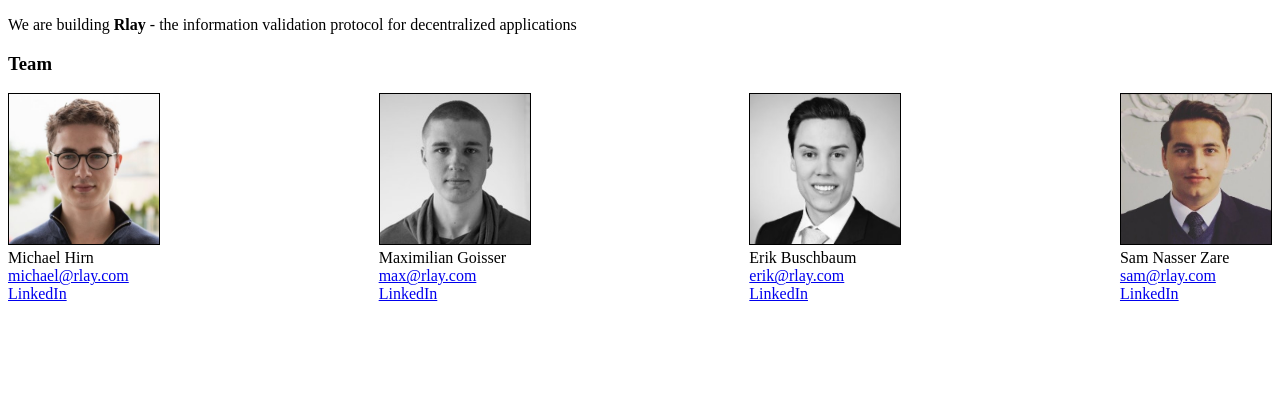
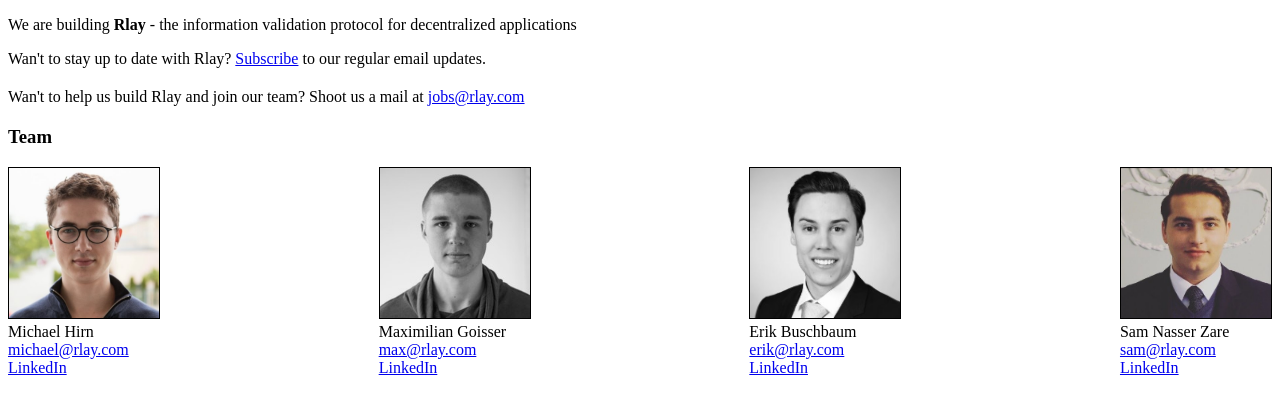
Before and after one commit to rlay-project/rlay.com, a Gatsby site: page / in a window 1280 px wide. Built offline with nearby package versions, Linux system fonts and the light colour scheme; Gatsby itself is replaced by a stand-in of ours.

Commit message:
Add subscribe and jobs section to main page

```diff
--- a/src/pages/index.js
+++ b/src/pages/index.js
@@ -5,6 +5,8 @@ import imageMichael from './images/team_michael.jpg';
 import imageMax from './images/team_max.jpg';
 import imageErik from './images/team_erik.jpg';
 import imageSam from './images/team_sam.jpg';
+
+const jobsEmail = 'jobs@rlay.com';
 
 const TeamMember = props => {
   const { name, email, linkedin, image } = props;
@@ -63,13 +65,32 @@ const Team = () => (
   </div>
 );
 
+const Subscribe = () => (
+  <div>
+    Wan't to stay up to date with Rlay?{' '}
+    <a href="http://eepurl.com/dtioX9">Subscribe</a> to our regular email
+    updates.
+  </div>
+);
+
+const Jobs = () => (
+  <p>
+    Wan't to help us build Rlay and join our team? Shoot us a mail at{' '}
+    <a href={`mailto:${jobsEmail}`}>{jobsEmail}</a>
+  </p>
+);
+
 const IndexPage = () => (
   <div>
     <p>
       We are building <b>Rlay</b> - the information validation protocol for
       decentralized applications
     </p>
-    <h3>Team</h3>
+    <Subscribe />
+    <div style={{ marginTop: '20px' }}>
+      <Jobs />
+    </div>
+    <h3 style={{ marginTop: '20px' }}>Team</h3>
     <Team />
     {/* <Link to="/page-2/">Go to page 2</Link> */}
   </div>
```
